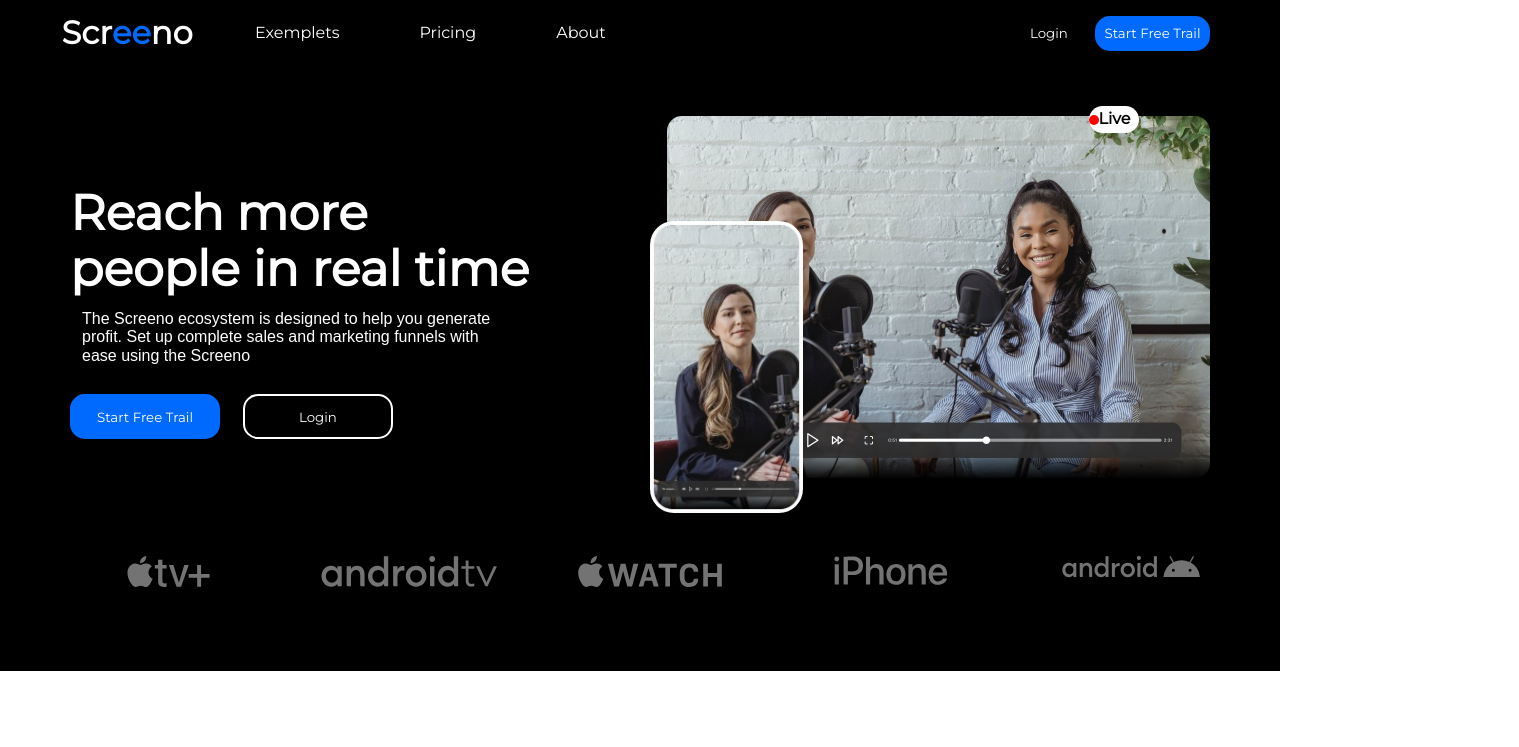
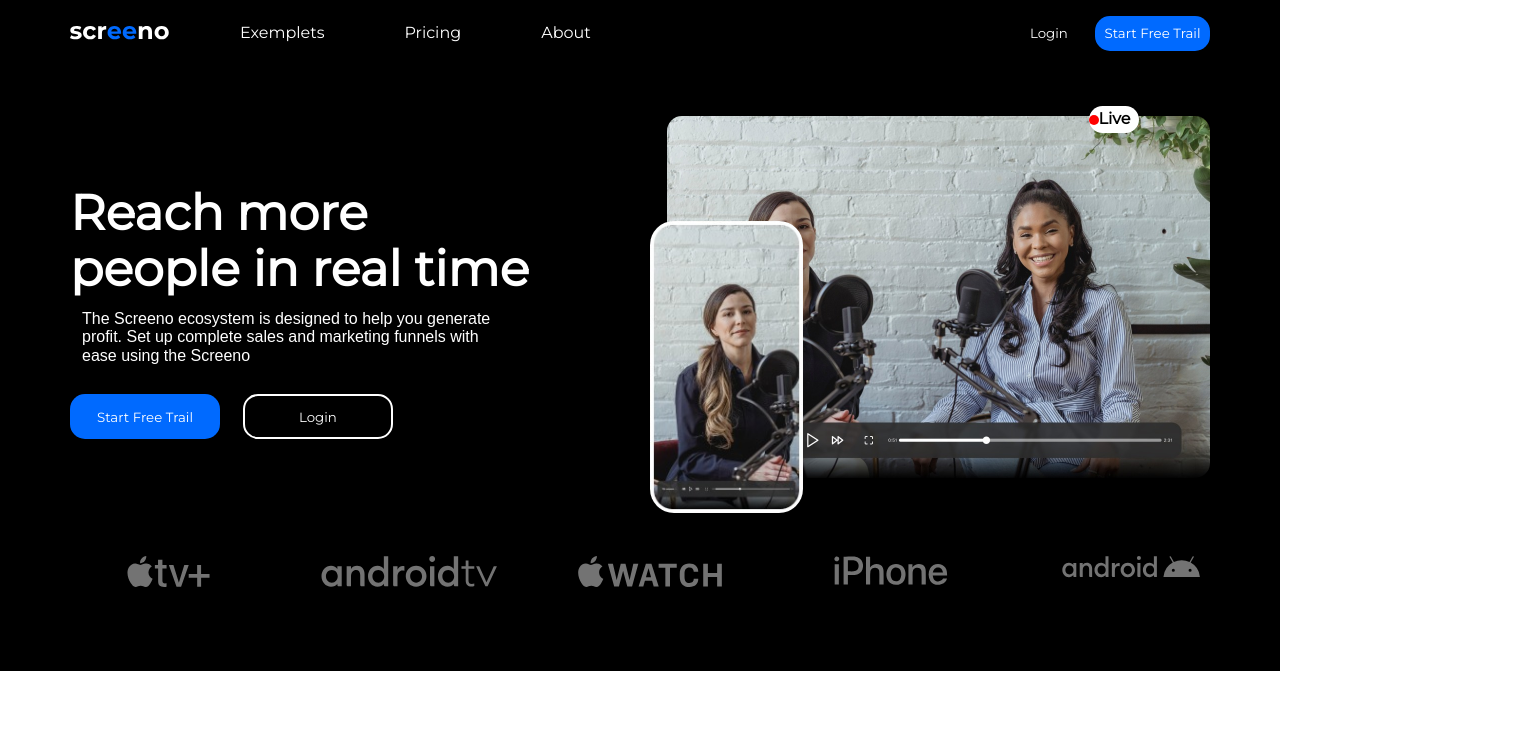
Before and after one commit to ArleysGatica/screeno-desing, a React (Vite) app: page / in a window 1280 px wide. Shown: the top 747 px of the page, 1519 px wide, since content can reach past the window. Built offline with nearby package versions, Linux system fonts and the light colour scheme.

Commit message:
retoques

```diff
--- a/index.html
+++ b/index.html
@@ -18,6 +18,7 @@
       margin: 0;
       padding: 0;
       font-family: "Montserrat", sans-serif;
+      overflow-x: clip;
     }
   </style>
   <title>Vite App</title>
--- a/src/App/Asset/Services.js
+++ b/src/App/Asset/Services.js
@@ -32,6 +32,7 @@
 import gmailSMS from './gmailSMS.svg'
 import cook from './cook.png'
 import cocinero from './cocinero.png'
+import logo from './logo.svg'
 
 const serviSVG = (SVG) => {
   const status = {
@@ -68,7 +69,8 @@
     gmail: gmail,
     gmailSMS: gmailSMS,
     cook: cook,
-    cocinero: cocinero
+    cocinero: cocinero,
+    logo: logo
   }
   return status[SVG]
 }
--- a/src/App/Components/Header/Header.jsx
+++ b/src/App/Components/Header/Header.jsx
@@ -1,10 +1,11 @@
 import './Header.css';
+import serviSVG from '../../Asset/Services';
 
 const Header = () => {
   return (
     <header className="Header-main">
       <div className='Header'>
-        <h1>Scr<strong>ee</strong>no</h1>
+        <img src={serviSVG('logo')} alt="" />
         <nav>
           <ul>
             <li to="/">Exemplets</li>
--- a/src/App/Components/photos/Photos.css
+++ b/src/App/Components/photos/Photos.css
@@ -29,7 +29,7 @@
     display: flex;
     justify-content: space-between;
     align-items: center;
-    width: 1519px;
+    width: 100%;
     gap: 38px;
     margin: 0 auto;
 }
```
Also changed, not shown: src/App/Asset/logo.svg (added).
